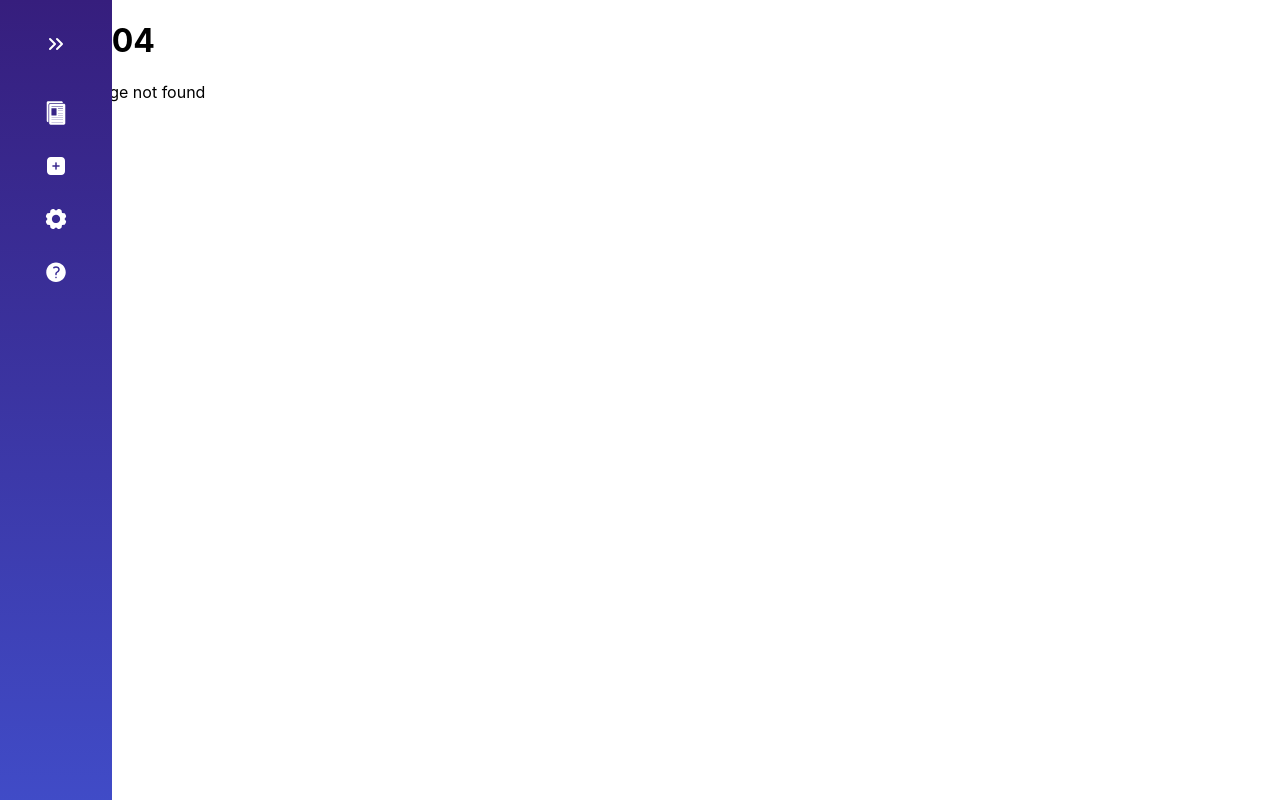
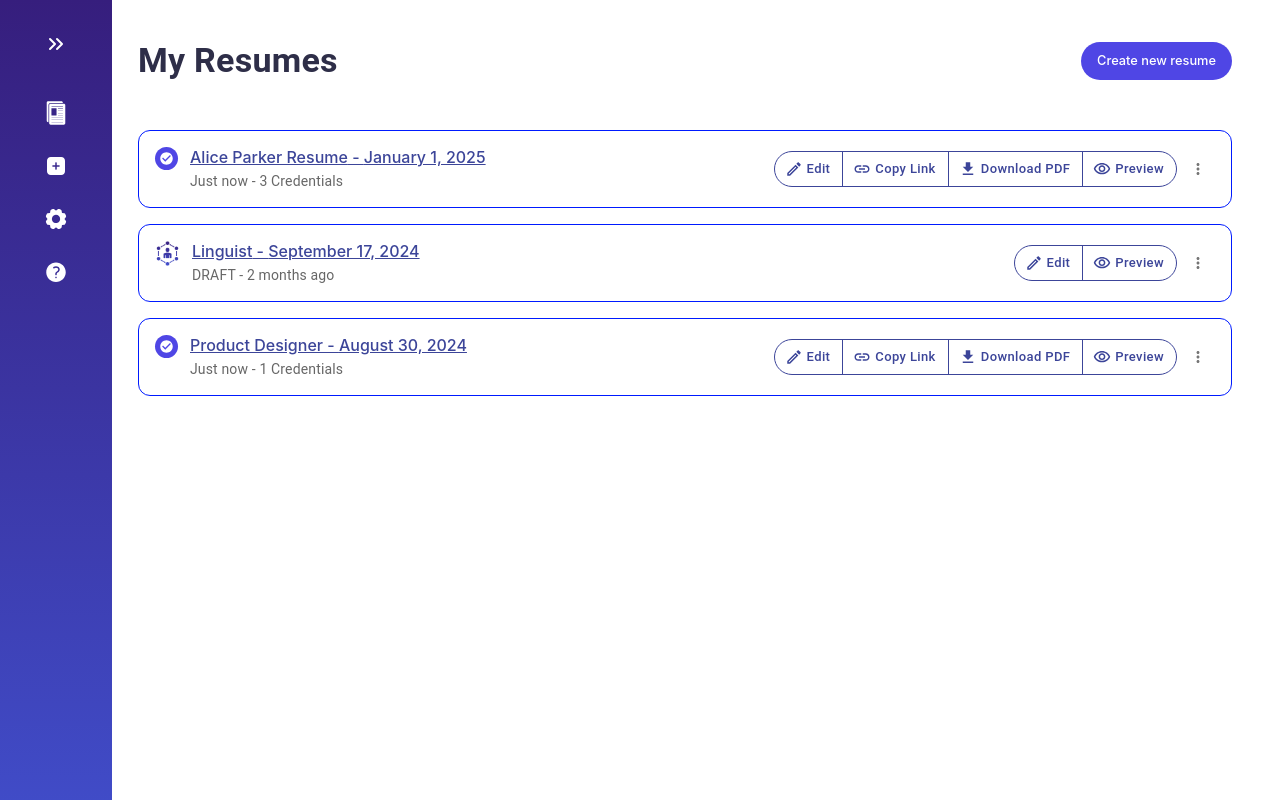
Before and after one commit to Cooperation-org/Resume-Author, a React (Create React App) app: page /myresumes in a window 1280 px wide. Before the commit this address had no page. Built offline with nearby package versions, Linux system fonts and the light colour scheme.

Commit message:
add MyResumes component and update routing.

```diff
--- a/src/App.tsx
+++ b/src/App.tsx
@@ -12,6 +12,7 @@ import ImportPage from './pages/importPage'
 import Error404 from './pages/error404'
 import LandingPage from './pages/allskillscoun-org'
 import './styles/App.css'
+import MyResumes from './components/MyResumes.tsx'
 
 const App = () => {
   const dispatch: AppDispatch = useDispatch()
@@ -28,6 +29,7 @@ const App = () => {
           <Route path='/login' element={<Login />} />
           <Route path='/resume/new' element={<Resume />} />
           <Route path='/resume/import' element={<ImportPage />} />
+          <Route path='/myresumes' element={<MyResumes />} />
           <Route path='*' element={<Error404 />} />
         </Route>
         {/* Landing page outside of Layout */}
--- /dev/null
+++ b/src/components/MyResumes.tsx.tsx
@@ -0,0 +1,68 @@
+import React from 'react'
+import { Box, Typography } from '@mui/material'
+import ResumeCard from './ResumeCard'
+import { Link } from 'react-router-dom'
+
+const ResumeScreen: React.FC = () => {
+  return (
+    <Box
+      sx={{
+        mx: 'auto',
+        p: 3,
+        display: 'flex',
+        flexDirection: 'column',
+        marginInline: 3,
+        gap: 2
+      }}
+    >
+      <Box
+        sx={{
+          display: 'flex',
+          justifyContent: 'space-between',
+          alignItems: 'center',
+          mb: 4,
+          mt: 2
+        }}
+      >
+        <Typography variant='h4' sx={{ color: '#2E2E48', fontWeight: 700 }}>
+          My Resumes
+        </Typography>
+        <Link
+          style={{
+            background: '#4F46E5',
+            padding: '0.7rem 1rem',
+            borderRadius: '40px',
+            color: 'white',
+            fontSize: '0.8rem',
+            fontWeight: 500
+          }}
+          to='/resume/new'
+        >
+          Create new resume
+        </Link>
+      </Box>
+      <ResumeCard
+        id='1'
+        title='Alice Parker Resume'
+        date='January 1, 2025'
+        credentials={3}
+      />
+      <ResumeCard
+        id='2'
+        title='Linguist'
+        date='September 17, 2024'
+        credentials={2}
+        isDraft={true}
+        lastUpdated='2 months ago'
+      />
+      <ResumeCard
+        id='3'
+        title='Product Designer'
+        date='August 30, 2024'
+        credentials={1}
+      />
+    </Box>
+  )
+}
+
+export default ResumeScreen
--- /dev/null
+++ b/src/components/ResumeCard.tsx
@@ -0,0 +1,217 @@
+import React, { useState } from 'react'
+import Card from '@mui/material/Card'
+import Typography from '@mui/material/Typography'
+import Button from '@mui/material/Button'
+import IconButton from '@mui/material/IconButton'
+import Box from '@mui/material/Box'
+import { styled } from '@mui/material/styles'
+import EditOutlinedIcon from '@mui/icons-material/EditOutlined'
+import LinkIcon from '@mui/icons-material/Link'
+import DownloadIcon from '@mui/icons-material/Download'
+import VisibilityOutlinedIcon from '@mui/icons-material/VisibilityOutlined'
+import MoreVertIcon from '@mui/icons-material/MoreVert'
+import CheckCircleIcon from '@mui/icons-material/CheckCircle'
+import RadioButtonUncheckedIcon from '@mui/icons-material/RadioButtonUnchecked'
+import Tooltip from '@mui/material/Tooltip'
+import Menu from '@mui/material/Menu'
+import MenuItem from '@mui/material/MenuItem'
+import { useDispatch } from 'react-redux'
+import { removeSection, setSelectedResume, updateSection } from '../redux/slices/resume'
+import { TextField } from '@mui/material'
+import { Link } from 'react-router-dom'
+import Logo from '../assets/blue-logo.png'
+
+interface ResumeCardProps {
+  id: string
+  title: string
+  date: string
+  credentials: number
+  isDraft?: boolean
+  lastUpdated?: string
+}
+
+const StyledCard = styled(Card)(({ theme }) => ({
+  border: `1px solid #001aff`,
+  boxShadow: 'none',
+  borderRadius: '12px',
+  '&:hover': {
+    backgroundColor: theme.palette.background.paper
+  }
+}))
+
+const ActionButton = styled(Button)(({ theme }) => ({
+  textTransform: 'none',
+  padding: '6px 12px',
+  borderRadius: 8,
+  color: '#3c4599',
+  '& .MuiButton-startIcon': {
+    marginRight: 4
+  }
+}))
+
+const StyledMoreButton = styled(IconButton)(({ theme }) => ({
+  padding: 8,
+  borderRadius: 8,
+  '&:hover': {
+    backgroundColor: theme.palette.grey[100]
+  }
+}))
+
+const ResumeCard: React.FC<ResumeCardProps> = ({
+  id,
+  title,
+  date,
+  credentials,
+  isDraft = false,
+  lastUpdated
+}) => {
+  const dispatch = useDispatch()
+  const [menuAnchor, setMenuAnchor] = useState<null | HTMLElement>(null)
+  const [isEditing, setIsEditing] = useState(false)
+  const [editedTitle, setEditedTitle] = useState(title)
+  const [showCopiedTooltip, setShowCopiedTooltip] = useState(false)
+
+  const statusColor = isDraft ? '#6B7280' : '#4F46E5'
+
+  const handleMenuOpen = (event: React.MouseEvent<HTMLElement>) => {
+    setMenuAnchor(event.currentTarget)
+  }
+
+  const handleMenuClose = () => {
+    setMenuAnchor(null)
+  }
+
+  const handleEditTitle = () => {
+    setIsEditing(true)
+  }
+
+  const handleSaveTitle = () => {
+    dispatch(updateSection({ sectionId: id, content: { title: editedTitle } }))
+    setIsEditing(false)
+  }
+
+  const handleDeleteResume = () => {
+    dispatch(removeSection(id))
+    handleMenuClose()
+  }
+
+  const handleCopyLink = () => {
+    navigator.clipboard.writeText(`https://example.com/resume/${id}`)
+    setShowCopiedTooltip(true)
+    setTimeout(() => setShowCopiedTooltip(false), 2000)
+  }
+
+  const handleSelectResume = () => {
+    dispatch(setSelectedResume({ id, title, date, credentials, isDraft }))
+  }
+
+  return (
+    <StyledCard>
+      <Box position={'relative'} sx={{ p: 2 }}>
+        <Box display='flex' justifyContent='space-between' alignItems='center'>
+          <Box display='flex' gap={1.5}>
+            {!isDraft ? (
+              <CheckCircleIcon
+                sx={{
+                  color: 'white',
+                  backgroundColor: statusColor,
+                  borderRadius: '50%',
+                  p: 0.5,
+                  width: 15,
+                  height: 15
+                }}
+              />
+            ) : (
+              <img src={Logo} alt='Résumé Author' style={{ height: 25 }} />
+            )}
+            <Box>
+              {isEditing ? (
+                <TextField
+                  type='text'
+                  value={editedTitle}
+                  onChange={e => setEditedTitle(e.target.value)}
+                  onBlur={handleSaveTitle}
+                  autoFocus
+                />
+              ) : (
+                <Link
+                  to='/resume/:id'
+                  style={{
+                    fontWeight: 500,
+                    textDecoration: 'underline',
+                    color: '#3c4599'
+                  }}
+                >
+                  {title} - {date}
+                </Link>
+              )}
+              <Typography
+                variant='body2'
+                color='text.secondary'
+                sx={{ mt: 0.5, fontSize: '0.875rem' }}
+              >
+                {isDraft
+                  ? `DRAFT - ${lastUpdated}`
+                  : `Just now - ${credentials} Credentials`}
+              </Typography>
+            </Box>
+          </Box>
+
+          <Box display='flex' alignItems='center' color={'#3c4599'} gap={0.5}>
+            <Box className='resume-card-actions'>
+              {isDraft ? (
+                <>
+                  <ActionButton
+                    size='small'
+                    startIcon={<EditOutlinedIcon />}
+                    onClick={handleEditTitle}
+                  >
+                    Edit
+                  </ActionButton>
+                  <ActionButton size='small' startIcon={<VisibilityOutlinedIcon />}>
+                    Preview
+                  </ActionButton>
+                </>
+              ) : (
+                <>
+                  <ActionButton
+                    size='small'
+                    startIcon={<EditOutlinedIcon />}
+                    onClick={handleEditTitle}
+                  >
+                    Edit
+                  </ActionButton>
+                  <Tooltip title={showCopiedTooltip ? 'Copied!' : 'Copy Link'}>
+                    <ActionButton
+                      size='small'
+                      startIcon={<LinkIcon />}
+                      onClick={handleCopyLink}
+                    >
+                      Copy Link
+                    </ActionButton>
+                  </Tooltip>
+                  <ActionButton size='small' startIcon={<DownloadIcon />}>
+                    Download PDF
+                  </ActionButton>
+                  <ActionButton size='small' startIcon={<VisibilityOutlinedIcon />}>
+                    Preview
+                  </ActionButton>
+                </>
+              )}
+            </Box>
+            <StyledMoreButton size='small' onClick={handleMenuOpen}>
+              <MoreVertIcon sx={{ fontSize: 18 }} />
+            </StyledMoreButton>
+          </Box>
+        </Box>
+
+        <Menu anchorEl={menuAnchor} open={Boolean(menuAnchor)} onClose={handleMenuClose}>
+          <MenuItem onClick={handleDeleteResume}>Delete</MenuItem>
+          <MenuItem onClick={handleMenuClose}>Duplicate</MenuItem>
+        </Menu>
+      </Box>
+    </StyledCard>
+  )
+}
+
+export default ResumeCard
--- a/src/styles/App.css
+++ b/src/styles/App.css
@@ -29,7 +29,7 @@
 }
 
 button {
-  border-radius: '1rem';
+  border-radius: 1rem;
 }
 
 @keyframes App-logo-spin {
@@ -41,3 +41,16 @@ button {
     transform: rotate(360deg);
   }
 }
+
+.resume-card-actions {
+  border-radius: 8rem;
+  border: solid 1px #3c4599;
+  color: #414FCD;
+}
+
+/* active rightsidebar for chelidren of resume-card-actions class except for the last child */
+
+.resume-card-actions>*:not(:last-child) {
+  border-radius: 0%;
+  border-right: solid 1px #3c4599;
+}
```
Also changed, not shown: src/assets/blue-logo.png (added).
